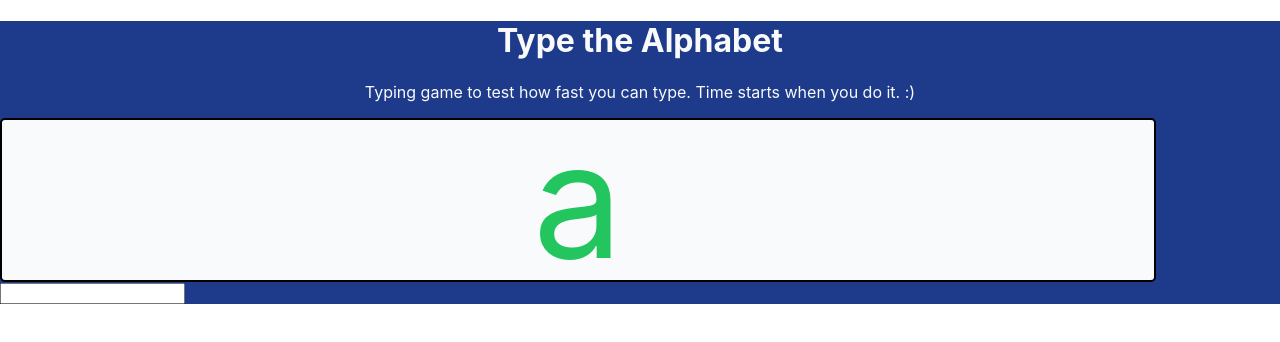
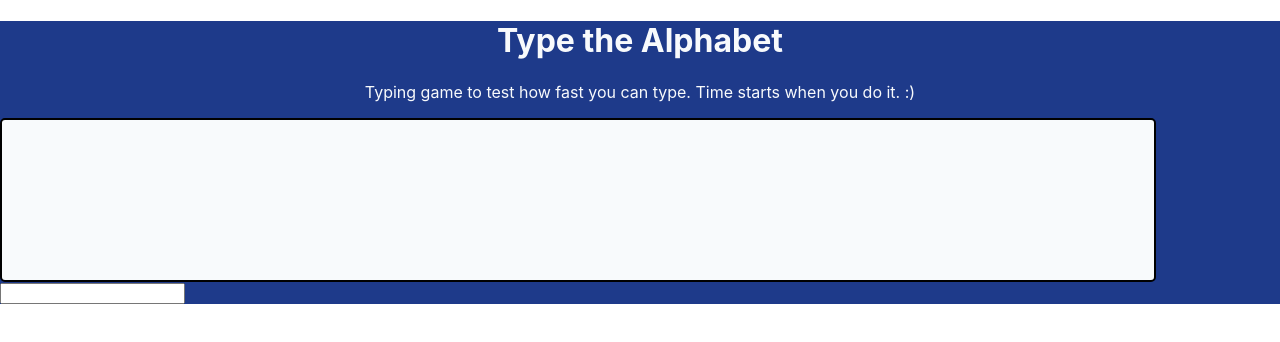
Before and after one commit to Dev-AkshatGupta/tortoise-react, a React (Create React App) app: page / in a window 1280 px wide. Shown: the top 342 px of the page. Built offline with nearby package versions, Linux system fonts and the light colour scheme.

Commit message:
feat : display alphabet

```diff
--- a/src/components/alphabet-display/AlphabetDisplay.jsx
+++ b/src/components/alphabet-display/AlphabetDisplay.jsx
@@ -33,20 +33,22 @@ const AlphabetDisplay = () => {
     "y",
     "z",
   ];
+  const { gamesState } = useGameContext();
 
   const [alphabets, setAlphabets] = useState([]);
-
+const letterToDisplay=alphabets[gamesState.input ? gamesState.input.length : 0];
+const alphabetBeforLetterToDisplay=alphabets[gamesState.input.length-1];
   useEffect(() => {
     const randomAlphabets = randomElements(alphabetsArr, 20);
     setAlphabets(randomAlphabets);
   }, []);
 
   console.log(alphabets);
-  const { gamesState } = useGameContext();
 
   return (
     <div className="alphabet-display__wrapper">
-      {alphabets[gamesState.input ? gamesState.input.length : 0]}
+      {letterToDisplay ===
+        gamesState.input[gamesState.input ? gamesState.input.length-1 : 0]?letterToDisplay:alphabetBeforLetterToDisplay}
     </div>
   );
 };
```
